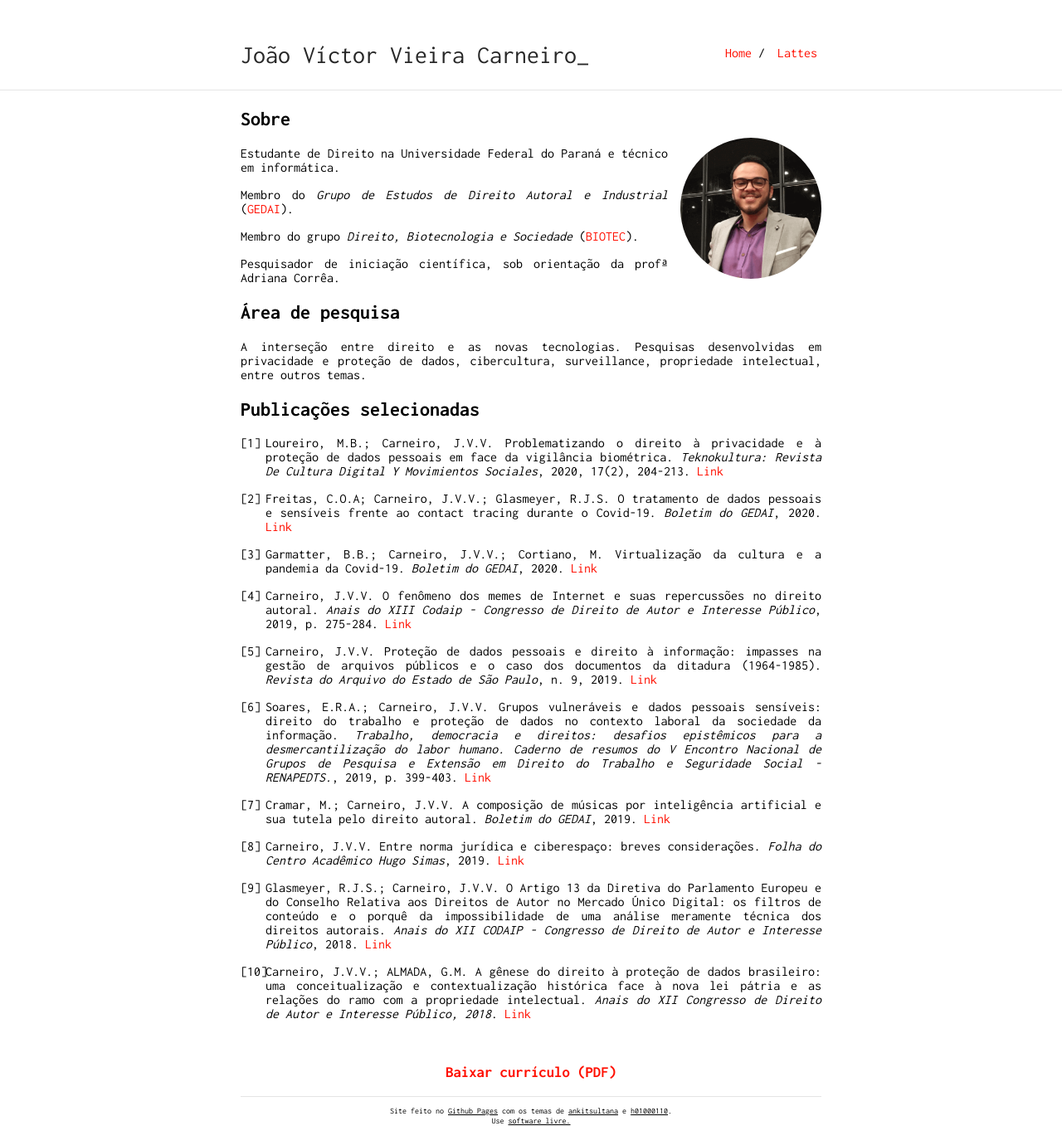
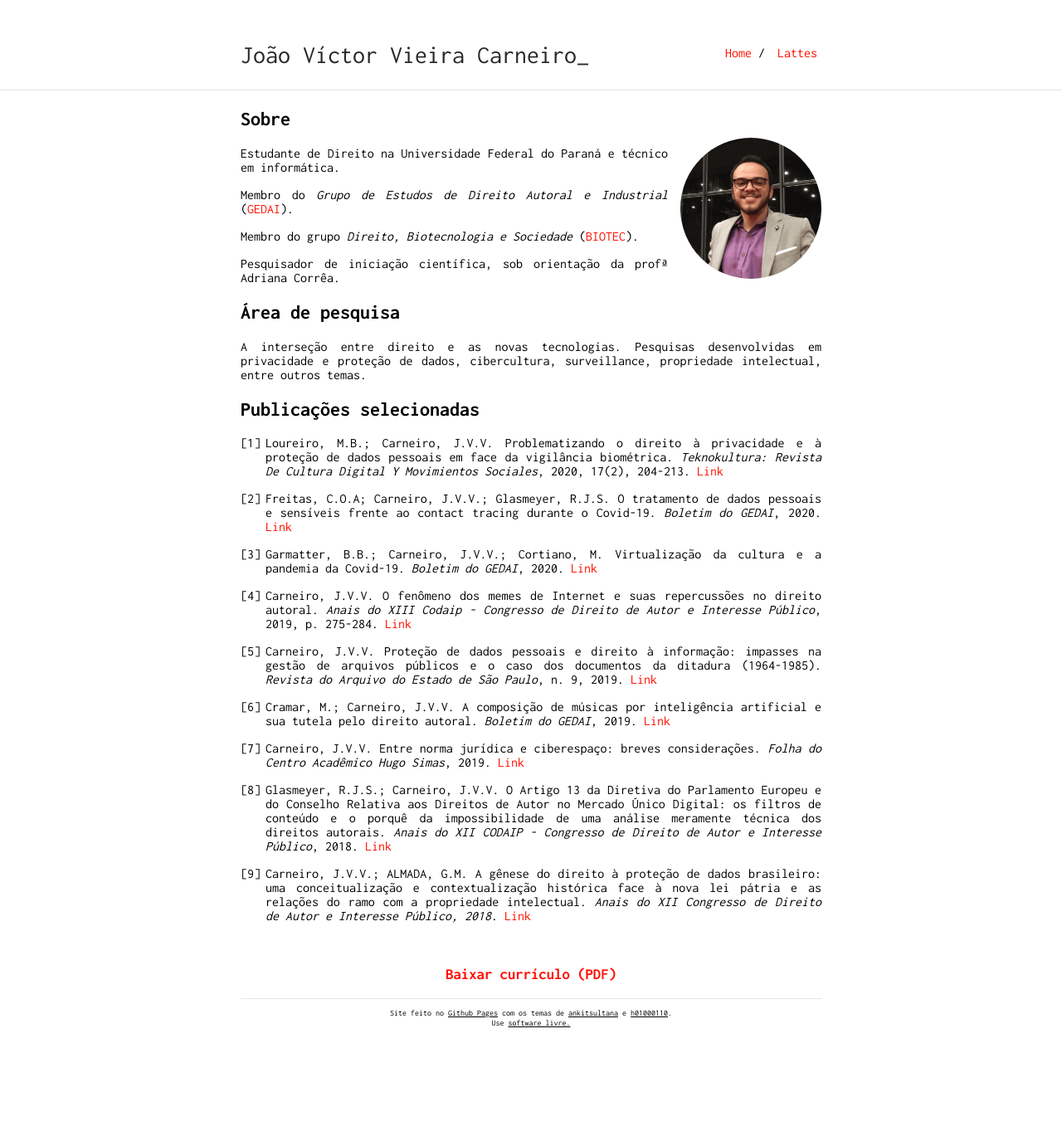
Before and after one commit to joaovvcarneiro/joaovvcarneiro.github.io, a Jekyll site: the page built from index.md, in a window 1280 px wide. Shown: the whole page at 83% size. Built offline with Jekyll 4.4.1, drawn with Linux system fonts in a browser that asks for light colours; after the commit the page ends 1239 px from its top, so only the background shows below that.

Commit message:
Update index.md

```diff
--- a/index.md
+++ b/index.md
@@ -31,15 +31,13 @@
 
 5. Carneiro, J.V.V. Proteção de dados pessoais e direito à informação: impasses na gestão de arquivos públicos e o caso dos documentos da ditadura (1964-1985). _Revista do Arquivo do Estado de São Paulo_, n. 9, 2019. [Link](http://www.arquivoestado.sp.gov.br/revista_do_arquivo/09/artigo_03.php)
 
-6. Soares, E.R.A.; Carneiro, J.V.V. Grupos vulneráveis e dados pessoais sensíveis: direito do trabalho e proteção de dados no contexto laboral da sociedade da informação. _Trabalho, democracia e direitos: desafios epistêmicos para a desmercantilização do labor humano. Caderno de resumos do V Encontro Nacional de Grupos de Pesquisa e Extensão em Direito do Trabalho e Seguridade Social - RENAPEDTS._, 2019, p. 399-403. [Link](https://e657d93b-ac76-4975-bf49-44ee619f576e.filesusr.com/ugd/1ec049_b433b976800e444d9a243ed9fea5d72a.pdf)
+6. Cramar, M.; Carneiro, J.V.V. A composição de músicas por inteligência artificial e sua tutela pelo direito autoral. _Boletim do GEDAI_, 2019. [Link](http://www.gedai.com.br/outubro-de-2019/a-composicao-de-musicas-por-inteligencia-artificial-e-sua-tutela-pelo-direito-autoral/)
 
-7. Cramar, M.; Carneiro, J.V.V. A composição de músicas por inteligência artificial e sua tutela pelo direito autoral. _Boletim do GEDAI_, 2019. [Link](http://www.gedai.com.br/outubro-de-2019/a-composicao-de-musicas-por-inteligencia-artificial-e-sua-tutela-pelo-direito-autoral/)
+7. Carneiro, J.V.V. Entre norma jurídica e ciberespaço: breves considerações. _Folha do Centro Acadêmico Hugo Simas_, 2019. [Link](https://drive.google.com/file/d/1r6appTMrU0cIBbHbb7Z3W56hl86UV-ea/view#page=6)
 
-8. Carneiro, J.V.V. Entre norma jurídica e ciberespaço: breves considerações. _Folha do Centro Acadêmico Hugo Simas_, 2019. [Link](https://drive.google.com/file/d/1r6appTMrU0cIBbHbb7Z3W56hl86UV-ea/view#page=6)
+8. Glasmeyer, R.J.S.; Carneiro, J.V.V. O Artigo 13 da Diretiva do Parlamento Europeu e do Conselho Relativa aos Direitos de Autor no Mercado Único Digital: os filtros de conteúdo e o porquê da impossibilidade de uma análise meramente técnica dos direitos autorais. _Anais do XII CODAIP - Congresso de Direito de Autor e Interesse Público_, 2018. [Link](http://www.gedai.com.br/wp-content/uploads/2019/05/002-O-ARTIGO-13-DA-DIRETIVA-DO-PARLAMENTO-EUROPEU.pdf)
 
-9. Glasmeyer, R.J.S.; Carneiro, J.V.V. O Artigo 13 da Diretiva do Parlamento Europeu e do Conselho Relativa aos Direitos de Autor no Mercado Único Digital: os filtros de conteúdo e o porquê da impossibilidade de uma análise meramente técnica dos direitos autorais. _Anais do XII CODAIP - Congresso de Direito de Autor e Interesse Público_, 2018. [Link](http://www.gedai.com.br/wp-content/uploads/2019/05/002-O-ARTIGO-13-DA-DIRETIVA-DO-PARLAMENTO-EUROPEU.pdf)
-
-10. Carneiro, J.V.V.; ALMADA, G.M. A gênese do direito à proteção de dados brasileiro: uma conceitualização e contextualização histórica face à nova lei pátria e as relações do ramo com a propriedade intelectual. _Anais do XII Congresso de Direito de Autor e Interesse Público, 2018_. [Link](http://www.gedai.com.br/wp-content/uploads/2019/06/033-A-G%C3%8ANESE-DO-DIREITO-%C3%80-PROTE%C3%87%C3%83O-DE-DADOS-BRASILEIRO.pdf)
+9. Carneiro, J.V.V.; ALMADA, G.M. A gênese do direito à proteção de dados brasileiro: uma conceitualização e contextualização histórica face à nova lei pátria e as relações do ramo com a propriedade intelectual. _Anais do XII Congresso de Direito de Autor e Interesse Público, 2018_. [Link](http://www.gedai.com.br/wp-content/uploads/2019/06/033-A-G%C3%8ANESE-DO-DIREITO-%C3%80-PROTE%C3%87%C3%83O-DE-DADOS-BRASILEIRO.pdf)
 
 <br>
 
```
